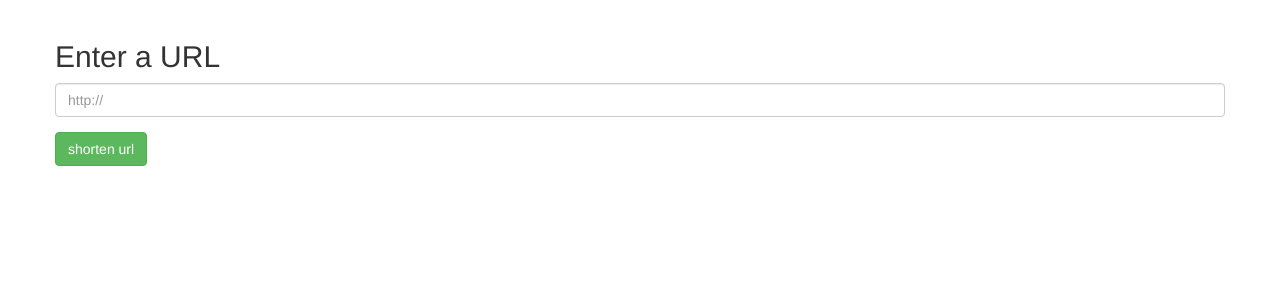
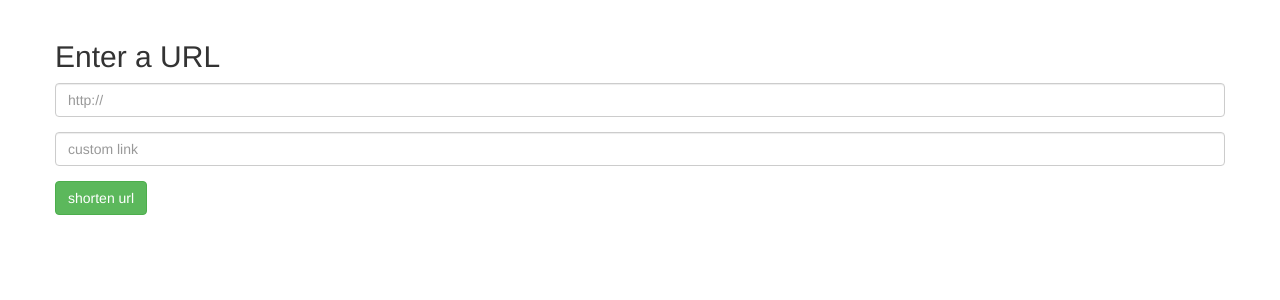
Before and after one commit to TunedMystic/url-shortener, a Django app: page / in a window 1280 px wide. Shown: the part 52-352 px from the top of the page. Run offline with Django 3.2, Linux system fonts and the light colour scheme; the visitor is signed in with stand-in values (Sample User, id 1); some libraries are stand-ins or nearby versions.

Commit message:
Add generate key logic and functionality for authenticated user to define custom url

```diff
--- a/main/links/forms.py
+++ b/main/links/forms.py
@@ -4,12 +4,39 @@ from .models import Link
 
 
 class LinkForm(forms.ModelForm):
-    destination = forms.URLField(widget=forms.TextInput)
+    def __init__(self, *args, **kwargs):
+        super(LinkForm, self).__init__(*args, **kwargs)
+        self.fields['key'].required = False
+
+    def clean_key(self):
+        key = self.cleaned_data.get('key')
+        if key and Link.objects.filter(key=key).exists():
+            raise forms.ValidationError('Custom link is already taken!')
+        return key
 
     def clean(self, *args, **kwargs):
         cleaned_data = super(LinkForm, self).clean(*args, **kwargs)
         return cleaned_data
 
+    def save(self, commit=True):
+        '''
+        Overrides LinkForm.save().
+        Generates key if key does not exist.
+        Sets user if user is authenticated.
+        '''
+        link = super(LinkForm, self).save(commit=False)
+
+        # Generate random key for Link if key does not exist.
+        if not link.key:
+            link.key = Link.make_key()
+
+        # Set user if user is authenticated
+        if self.request_user.is_authenticated:
+            link.user = self.request_user
+
+        link.save()
+        return link
+
     class Meta:
         model = Link
-        fields = ['destination']
+        fields = ['destination', 'key']
--- a/main/links/models.py
+++ b/main/links/models.py
@@ -1,3 +1,6 @@
+import random
+
+from django.conf import settings
 from django.db import models
 from django.utils import timezone
 
@@ -41,5 +44,26 @@ class Link(models.Model):
     def __str__(self):
         return '{} - {}'.format(self.key, self.destination[:20])
 
+    @staticmethod
+    def _generate_key():
+        '''
+        Generate a random string based on the Hash length and Alphabet.
+        '''
+        return ''.join(
+            random.choice(settings.HASH_ALPHABET)
+            for x in range(settings.HASH_LENGTH)
+        )
+
+    @classmethod
+    def make_key(cls):
+        '''
+        Make random key for Link.
+        Ensure uniqueness of key by querying Database.
+        '''
+        key = cls._generate_key()
+        while cls.objects.filter(key=key).exists():
+            key = cls._generate_key()
+        return key
+
     class Meta:
         ordering = ('created_on',)
--- a/main/links/views.py
+++ b/main/links/views.py
@@ -1,5 +1,3 @@
-import uuid
-
 from django.http import JsonResponse
 from django.shortcuts import render
 from django.views.decorators.http import require_http_methods
@@ -15,17 +13,14 @@ def index(request):
 @require_http_methods(["POST"])
 def shorten_url(request, *args, **kwargs):
     form = LinkForm(request.POST or None)
+    form.request_user = request.user
 
     if request.is_ajax():
         if form.is_valid():
             link = form.save(commit=False)
 
-            if request.user.is_authenticated:
-                link.user = request.user
-            link.save()
-
             data = {
-                'url': uuid.uuid4().__str__().replace('-', '')
+                'url': link.key
             }
             return JsonResponse(data, status=200)
         else:
--- a/templates/links/index.html
+++ b/templates/links/index.html
@@ -25,8 +25,14 @@ Shorten url
                 {% csrf_token %}
 
                 <div class="form-group">
-                        {% render_field form.destination class+='form-control' placeholder+='http://' %}
+                    {% render_field form.destination class+='form-control' placeholder+='http://' %}
                 </div>
+
+                {% if user.is_authenticated %}
+                <div class="form-group">
+                    {% render_field form.key class+='form-control' placeholder+='custom link' %}
+                </div>
+                {% endif %}
 
                 <div class="display-errors">
                 </div>
```
Also changed, not shown: main/config/settings.py (+7 -0 lines).
